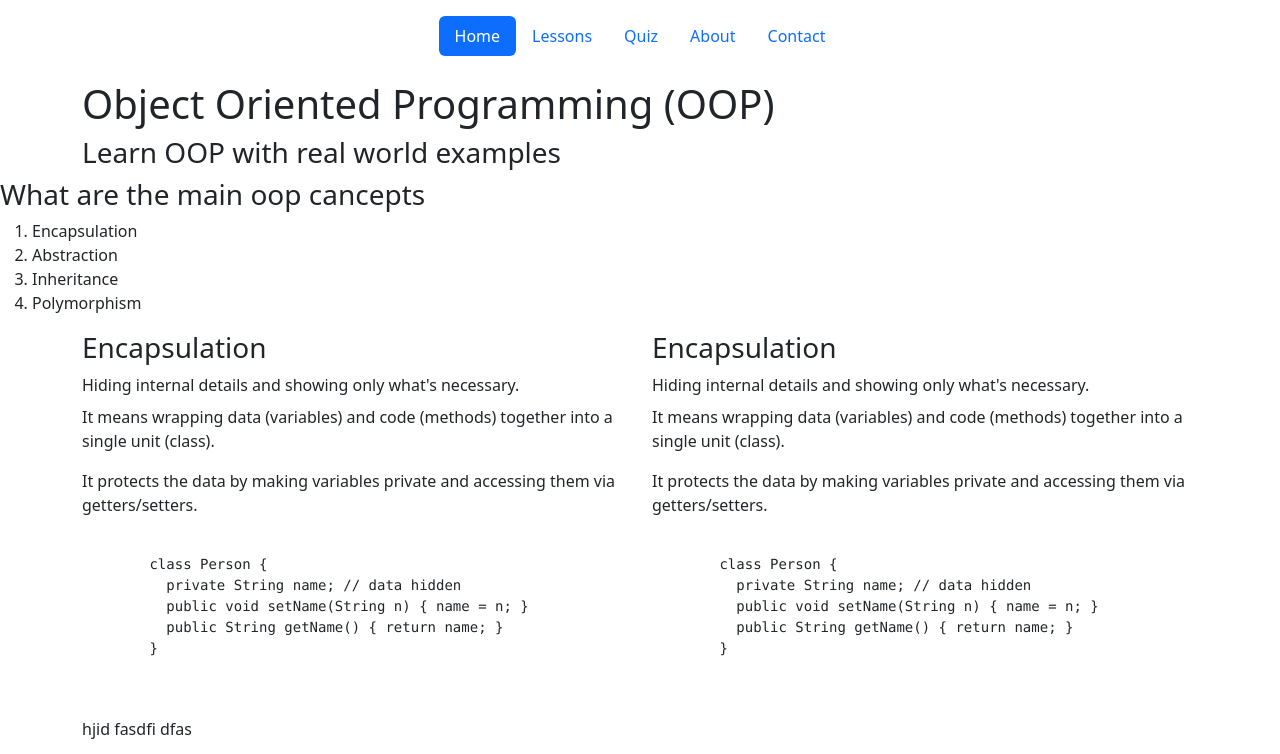
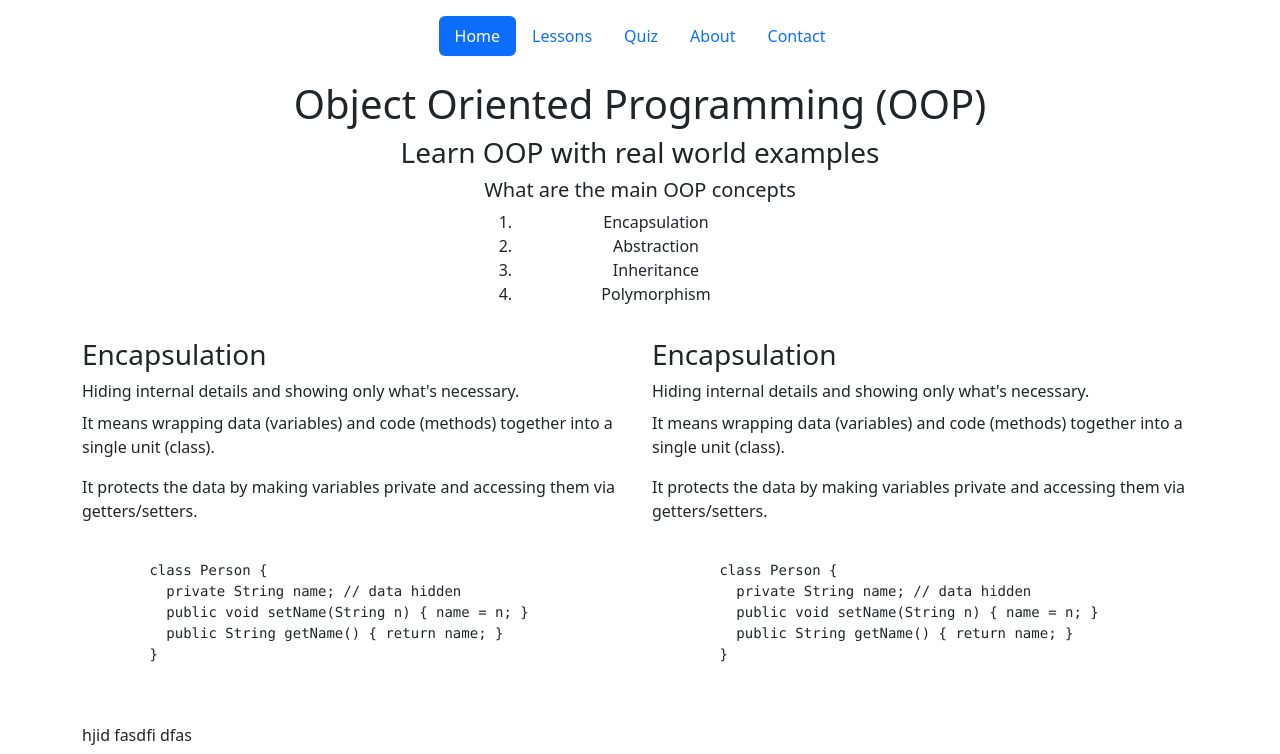
Before and after one commit to DdSera/project_1, a website: page index.html in a window 1280 px wide. Shown: the top 754 px of the page. Drawn offline with nearby package versions, Linux system fonts and the light colour scheme; a web font is replaced by a local one.

Commit message:
fix list issue

```diff
--- a/index.html
+++ b/index.html
@@ -28,15 +28,19 @@
         </li>
       </ul>
     </header>
-    <div class="container align-items-center">
+    <div
+      class="container d-flex flex-column justify-content-center align-items-center"
+    >
       <h1 class="mt-2">Object Oriented Programming (OOP)</h1>
       <h3>Learn OOP with real world examples</h3>
     </div>
-
+    <div
+      class="container d-flex flex-column justify-content-center align-items-center"
+    >
       <dl>
-      <dt><h3>What are the main oop cancepts</h3></dt>
+        <dt><h5>What are the main OOP concepts</h5></dt>
         <dd>
-        <ol>
+          <ol class="text-center mx-auto">
             <li>Encapsulation</li>
             <li>Abstraction</li>
             <li>Inheritance</li>
@@ -44,6 +48,8 @@
           </ol>
         </dd>
       </dl>
+    </div>
+
     <div class="container">
       <div class="row">
         <div class="col-lg-6 col-md-6 col-sm-12">
```
Lines whose indentation alone changed are shown as unchanged.
